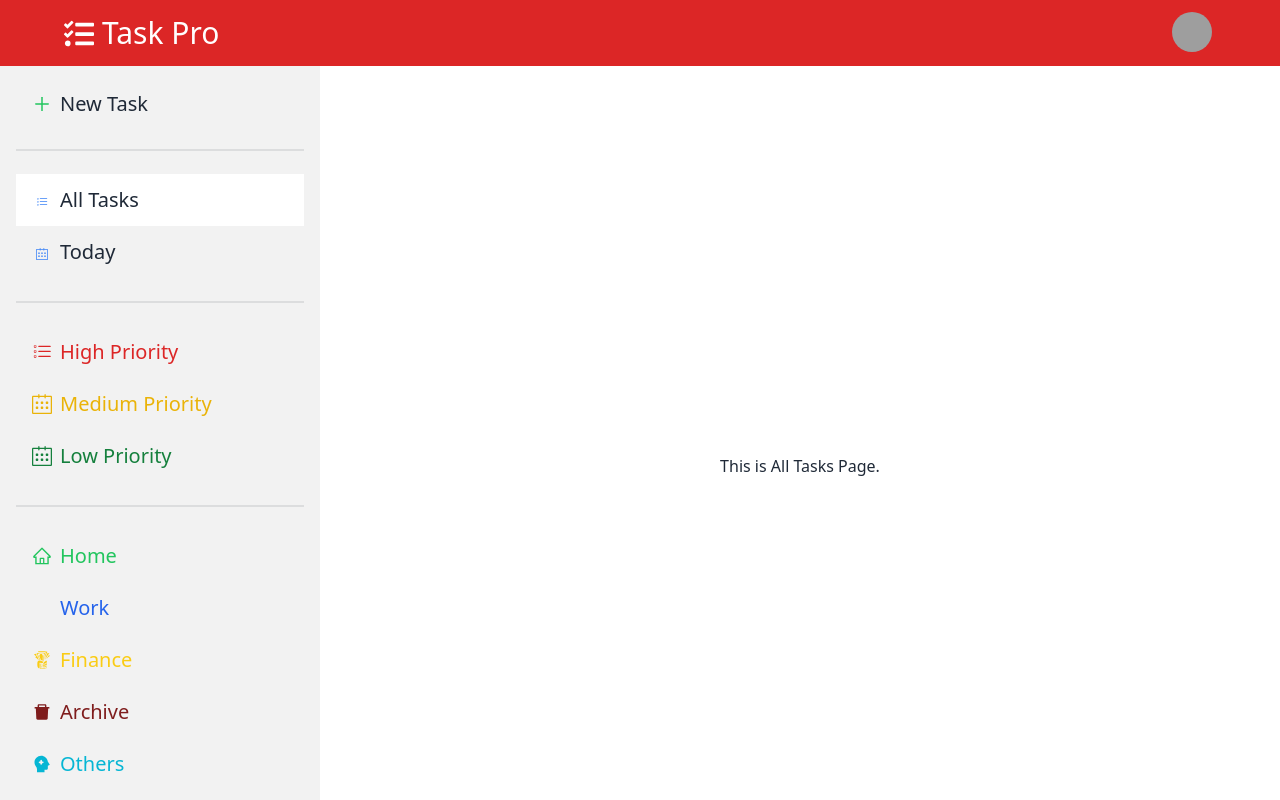
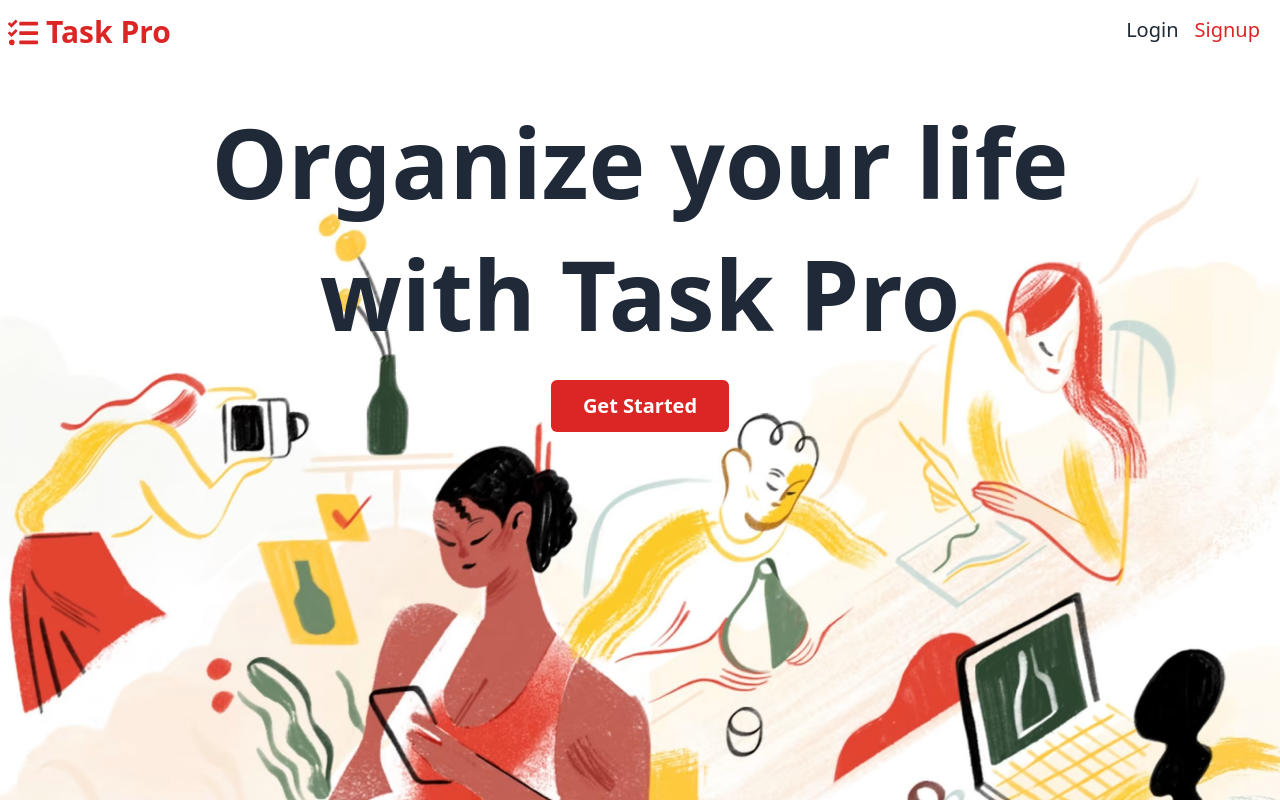
Before and after one commit to Amirul-Islam-Limon/task-pro, a React (Vite) app: page / in a window 1280 px wide. Shown: the top 800 px of the page. Built offline with nearby package versions, Linux system fonts and the light colour scheme; grey boxes are pictures that could not be loaded; some icons are missing.

Commit message:
added the main home page, login and signup page

```diff
--- a/src/components/Navbar.jsx
+++ b/src/components/Navbar.jsx
@@ -5,7 +5,7 @@ const Navbar=()=>{
     return(
         <div className="navbar bg-red-600 px-16">
             <div className="flex-1">
-                <Link className='flex' to="/">
+                <Link className='flex' to="/tasks/">
                     <span className='text-white text-3xl pr-2 pt-1'><FaTasks /></span>
                     <span className="normal-case text-3xl text-white">Task Pro</span>
                 </Link>
--- a/src/layouts/MainLayout.jsx
+++ b/src/layouts/MainLayout.jsx
@@ -33,27 +33,27 @@ const  MainLayout=()=>{
                         <div className="divider"></div>
                         {/* <Link to="/allTasks"><li className="text-xl py-1"><a><span className="text-blue-500"><BsListTask/></span>All Tasks</a></li></Link> */}
                         <NavLink
-                         to="/"
+                         to="/tasks/"
                          className={({ isActive }) =>
                          isActive
                            ? 'bg-white cursor-pointer'
                            : ''
                         }
-                         ><li className="text-xl py-1 flex"><a><BsListTask className="text-blue-500 px-1 pt-1"/>All Tasks</a></li>
+                         ><li className="text-xl py-1 flex"><a><BsListTask className="text-blue-500 px-1 pt-1 text-3xl"/>All Tasks</a></li>
                          </NavLink>
                          <NavLink
-                         to="/today"
+                         to="today"
                          className={({ isActive }) =>
                          isActive
                            ? 'bg-white cursor-pointer'
                            : ''
                         }
-                         ><li className="text-xl py-1 flex"><a><SlCalender className="text-blue-500 px-1 pt-1"/>Today</a></li>
+                         ><li className="text-xl py-1 flex"><a><SlCalender className="text-blue-500 px-1 pt-1 text-3xl"/>Today</a></li>
                          </NavLink>
                         <div className="divider"></div>
 
                         <NavLink
-                         to="/highPriority"
+                         to="highPriority"
                          className={({ isActive }) =>
                          isActive
                            ? 'bg-white cursor-pointer'
@@ -63,7 +63,7 @@ const  MainLayout=()=>{
                         <li className="text-xl py-1 text-red-600"><a><span className="text-red-600"><BsListTask/></span>High Priority</a></li>
                         </NavLink>
                         <NavLink
-                         to="/medium-priority"
+                         to="medium-priority"
                          className={({ isActive }) =>
                          isActive
                            ? 'bg-white cursor-pointer'
@@ -73,7 +73,7 @@ const  MainLayout=()=>{
                         <li className="text-xl py-1 text-yellow-500"><a><span className="text-yellow-500"><SlCalender/></span>Medium Priority</a></li>
                         </NavLink>
                         <NavLink
-                         to="/low-priority"
+                         to="low-priority"
                          className={({ isActive }) =>
                          isActive
                            ? 'bg-white cursor-pointer'
@@ -84,7 +84,7 @@ const  MainLayout=()=>{
                         </NavLink>
 
                         <div className="divider"></div>
-                        <Link to="/"><li className="text-xl py-1 text-green-500"><a><span><AiOutlineHome/></span>Home</a></li></Link>
+                        <Link to="/tasks/"><li className="text-xl py-1 text-green-500"><a><span><AiOutlineHome/></span>Home</a></li></Link>
 
                         <li className="text-xl py-1 text-blue-600"><a><span><FaComputer/></span>Work</a></li>
                         <li className="text-xl py-1 text-yellow-400"><a><span><GiTakeMyMoney/></span>Finance</a></li>
--- /dev/null
+++ b/src/pages/Home/Home.jsx
@@ -0,0 +1,22 @@
+import { Link } from 'react-router-dom';
+import HomeBg from '../../assets/images/taskProHome.png'
+import HomeNavbar from './HomeNavbar';
+
+const Home=()=>{
+    return(
+        <div>
+            <HomeNavbar></HomeNavbar>
+                <div className='mt-8 leading-snug text-center text-8xl font-bold'>
+                    <h2>Organize your life</h2>
+                    <h2>with Task Pro</h2>
+                </div>
+                <div className='text-center mt-5'>
+                    <Link to="/tasks/"><button className='bg-red-600 text-white px-8 py-3 rounded-md font-semibold text-xl'>Get Started</button></Link>
+                </div>
+            <div className="-mt-64 bg-cover bg-center h-screen" style={{backgroundImage:`url(${HomeBg})`}}>
+            </div>
+        </div>
+    )
+}
+
+export default Home;
--- /dev/null
+++ b/src/pages/Home/HomeNavbar.jsx
@@ -0,0 +1,23 @@
+import { FaTasks } from 'react-icons/fa';
+import { Link } from 'react-router-dom';
+
+const HomeNavbar=()=>{
+    return(
+        <div className="navbar bg-base-100">
+            <div className="flex-1">
+                <Link className='flex' to="/">
+                    <span className='text-red-600 text-3xl pr-2 pt-1'><FaTasks /></span>
+                    <span className="normal-case font-semibold text-3xl text-red-600">Task Pro</span>
+                </Link>
+            </div>
+            <div className="flex-none">
+                <ul className="menu menu-horizontal px-1 pt-1">
+                <Link to="/login" className='text-xl px-2'><a className='hover:border-b-2 border-red-500 pb-1'>Login</a></Link>
+                <Link to="/signup" className='text-xl text-red-600 px-2' ><a className='hover:border-b-2 border-black pb-1'>Signup</a></Link>
+                </ul>
+            </div>
+        </div>
+    )
+}
+
+export default HomeNavbar;
--- /dev/null
+++ b/src/pages/Login/Login.jsx
@@ -0,0 +1,9 @@
+const Login=()=>{
+    return(
+        <div>
+            <h2>This is Login Page</h2>
+        </div>
+    )
+}
+
+export default Login;
--- /dev/null
+++ b/src/pages/SignUp/SignUp.jsx
@@ -0,0 +1,9 @@
+const SignUp=()=>{
+    return(
+        <div>
+            <h2>This is Sign Up page.</h2>
+        </div>
+    )
+}
+
+export default SignUp;
```
Also changed, not shown: src/routes/Routes.jsx (+23 -4 lines), src/assets/images/taskProHome.png (added).
